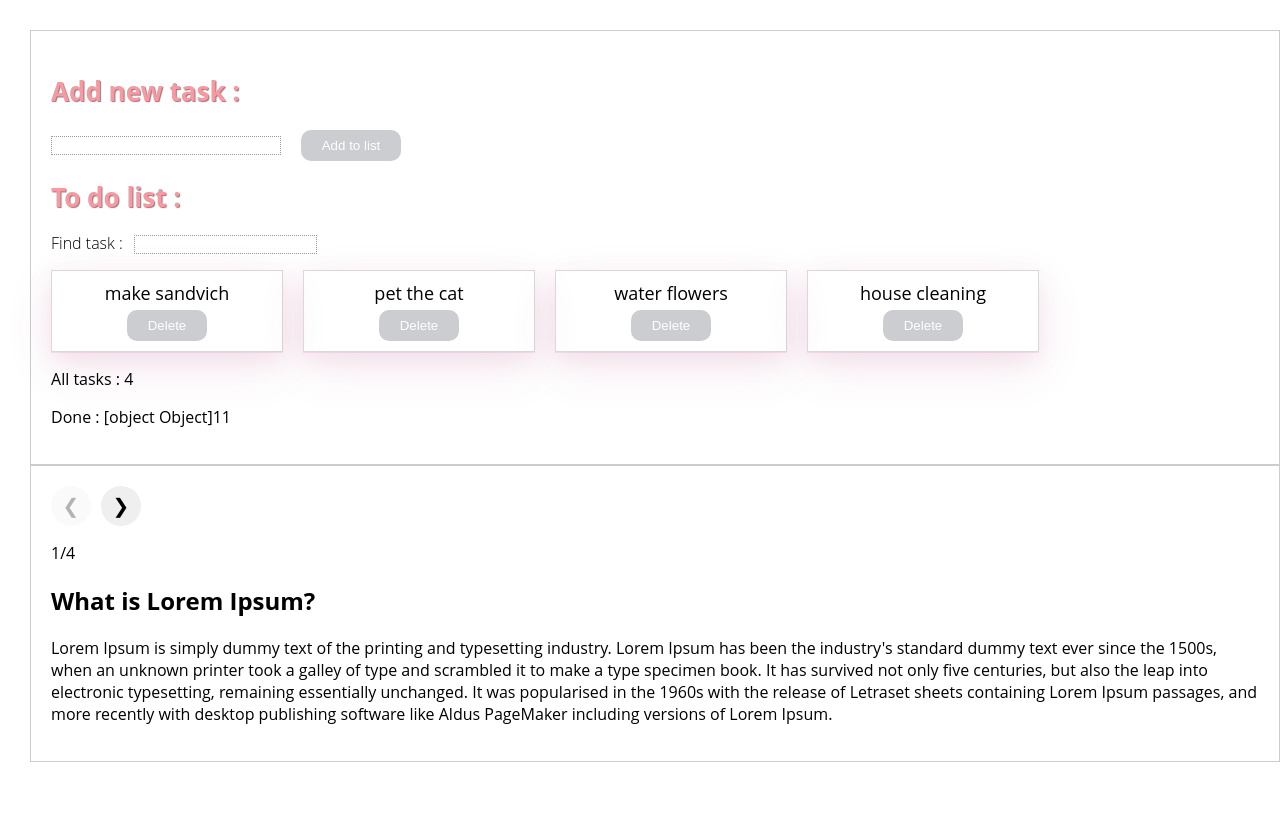
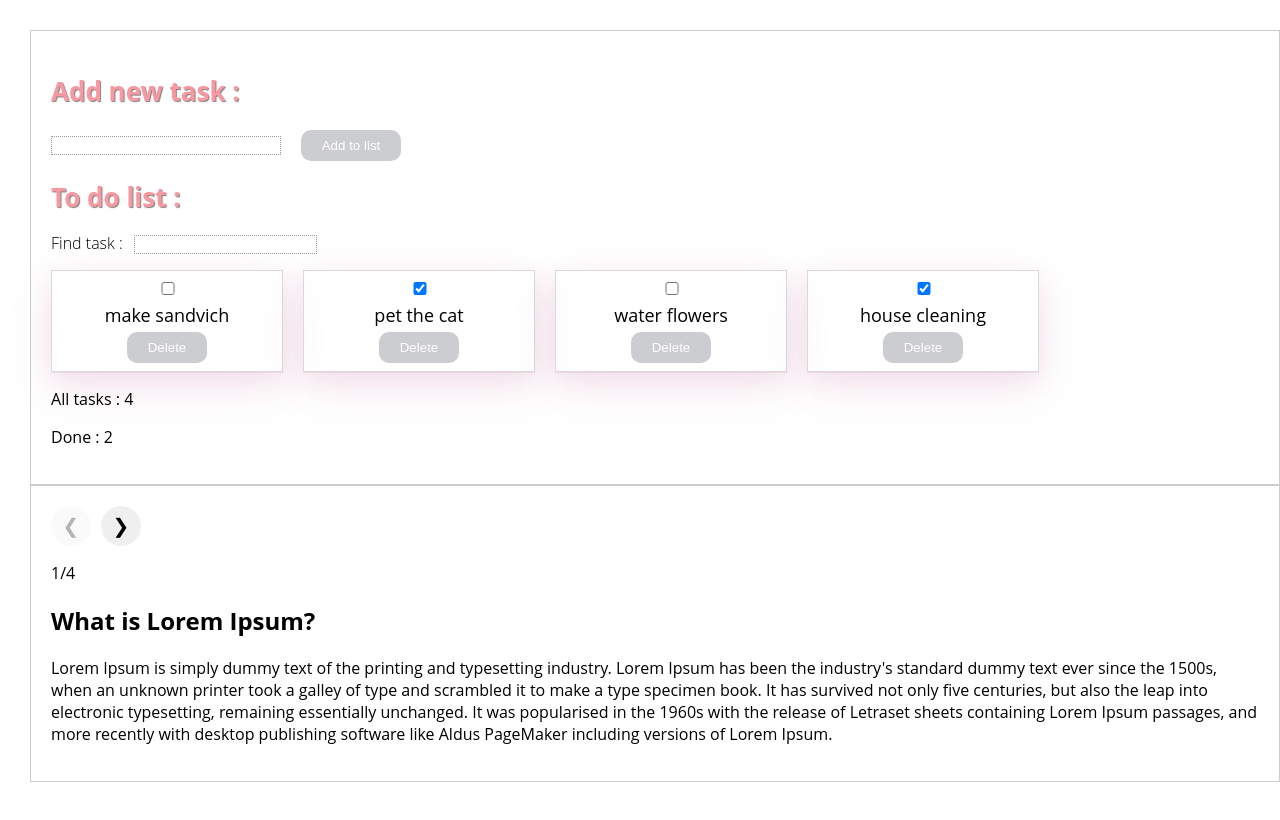
Before and after one commit to NatashaChupryna/React-practice, a React (Create React App) app: page / in a window 1280 px wide. Shown: the top 820 px of the page. Built offline with nearby package versions, Linux system fonts and the light colour scheme.

Commit message:
add checkbox

```diff
--- a/src/components/App.jsx
+++ b/src/components/App.jsx
@@ -49,13 +49,21 @@ export class App extends PureComponent {
     );
   };
 
-// completedTodo = ()=>{
-//   this.state.todos.reduce((acc, todo)=>( !todo.completed ? acc : acc + 1))
+  toogleComlete = id => {
+this.setState(prevState => ({
+  todos : prevState.todos.map(todo => {
+    if(todo.id === id){
+      return {...todo,
+      completed : !todo.completed}
+    }
+    return todo
+  })
+}))
+  }
 
-// }
 
   render() {
-const completedTodos = this.state.todos.reduce((acc, todo)=>( todo.completed ? acc +1 : acc))
+const completedTodos = this.state.todos.reduce((acc, todo)=>( todo.completed ? acc +1 : acc),0)
 console.log( typeof this.state.todos)
 
 return (
@@ -64,7 +72,7 @@ return (
         <Form onSubmit={this.addTodo}></Form>
         <Title>To do list :</Title>
         <Filter name={this.state.filter} onChange={this.changeFilter}></Filter>
-        <ToDoList todo={this.filterContacts()} onDelete={this.deleteTodo}></ToDoList>
+        <ToDoList todo={this.filterContacts()} onDelete={this.deleteTodo} onToggle={this.toogleComlete}></ToDoList>
      <p>All tasks : {this.state.todos.length}</p>
       <p>Done :  {completedTodos}</p>
       </ToDoListDiv>
--- a/src/components/ToDo/ToDoList/ToDoList.jsx
+++ b/src/components/ToDo/ToDoList/ToDoList.jsx
@@ -1,12 +1,18 @@
 import React from 'react';
-import { List, Item, Button } from './ToDoList.styled';
+import { List, Item, Button, Checkbox } from './ToDoList.styled';
 
-const ToDoList = ({ todo, onDelete }) => {
+const ToDoList = ({ todo, onDelete, onToggle }) => {
   return (
     <List>
       {todo.map(todo => (
         <Item key={todo.id}>
-          {todo.text} <Button onClick={() => onDelete(todo.id)}>Delete</Button>
+
+          <Checkbox type="checkbox"
+          checked={todo.completed}
+          onChange={()=>onToggle(todo.id)}/>
+
+          {todo.text}
+           <Button onClick={() => onDelete(todo.id)}>Delete</Button>
         </Item>
       ))}
     </List>
--- a/src/components/ToDo/ToDoList/ToDoList.styled.jsx
+++ b/src/components/ToDo/ToDoList/ToDoList.styled.jsx
@@ -17,11 +17,23 @@ padding: 15px;
   font-size: 18px;
   gap: 5px;
   width: 200px;
-  height: 50px;
+  height: 70px;
   border: 1px solid #dad8d8;
-  box-shadow: #ad42831a 0px 1px 0px, #ad42831a 0px 8px 24px, #ad42831a 0px 16px 48px;
+  box-shadow: #ad42831a 0px 1px 0px, #ad42831a 0px 8px 24px,
+    #ad42831a 0px 16px 48px;
+
+  &input {
+    color: red;
+  }
 `;
 
+export const Checkbox = styled.input`
+  width: 20px;
+  height: 20px;
+  :checked{
+  color: #2196f3;
+}
+`;
 export const Button = styled.button`
   width: 80px;
   padding: 8px 12px;
@@ -31,7 +43,7 @@ export const Button = styled.button`
   color: white;
   cursor: pointer;
   transition: all 300ms;
-    :hover{
-        background-color :#f898a1;
+  :hover {
+    background-color: #f898a1;
   }
-`
+`;
```
Lines whose indentation alone changed are shown as unchanged.
